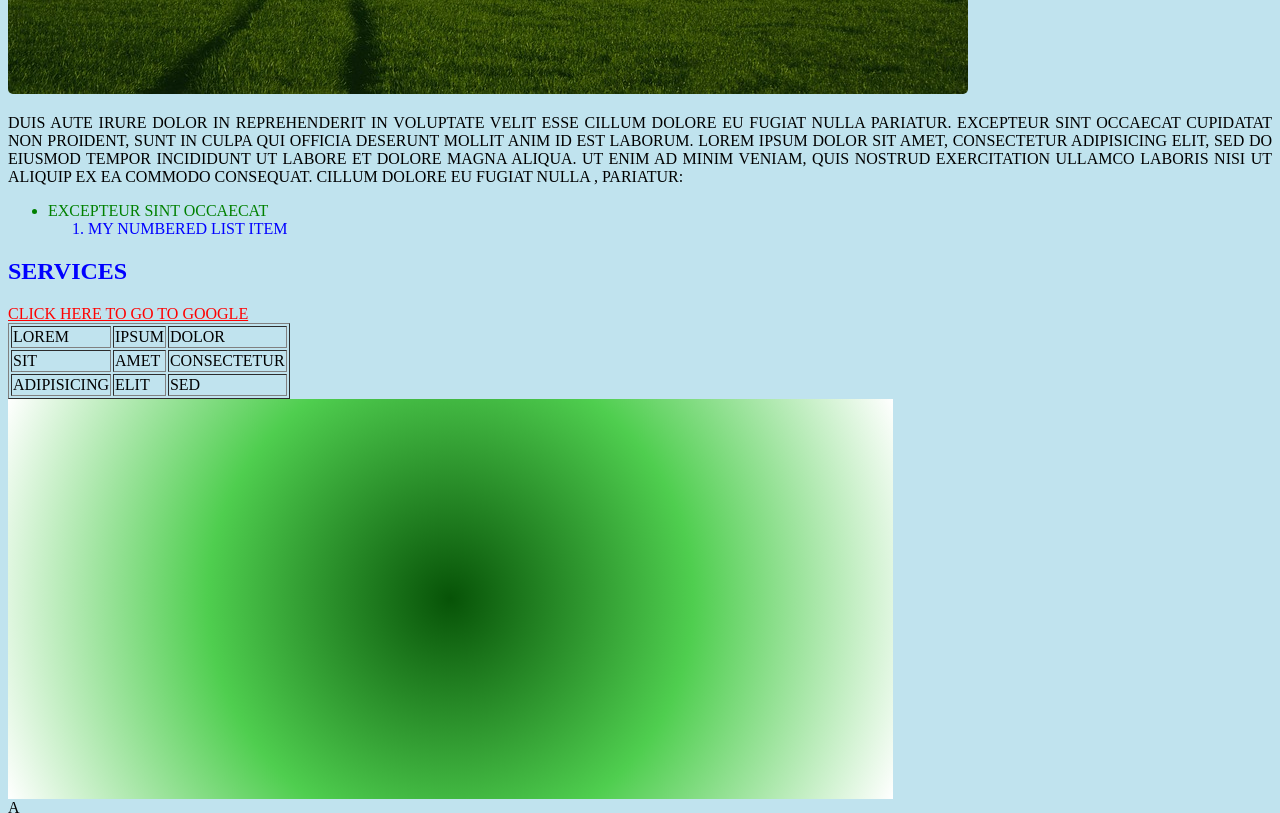
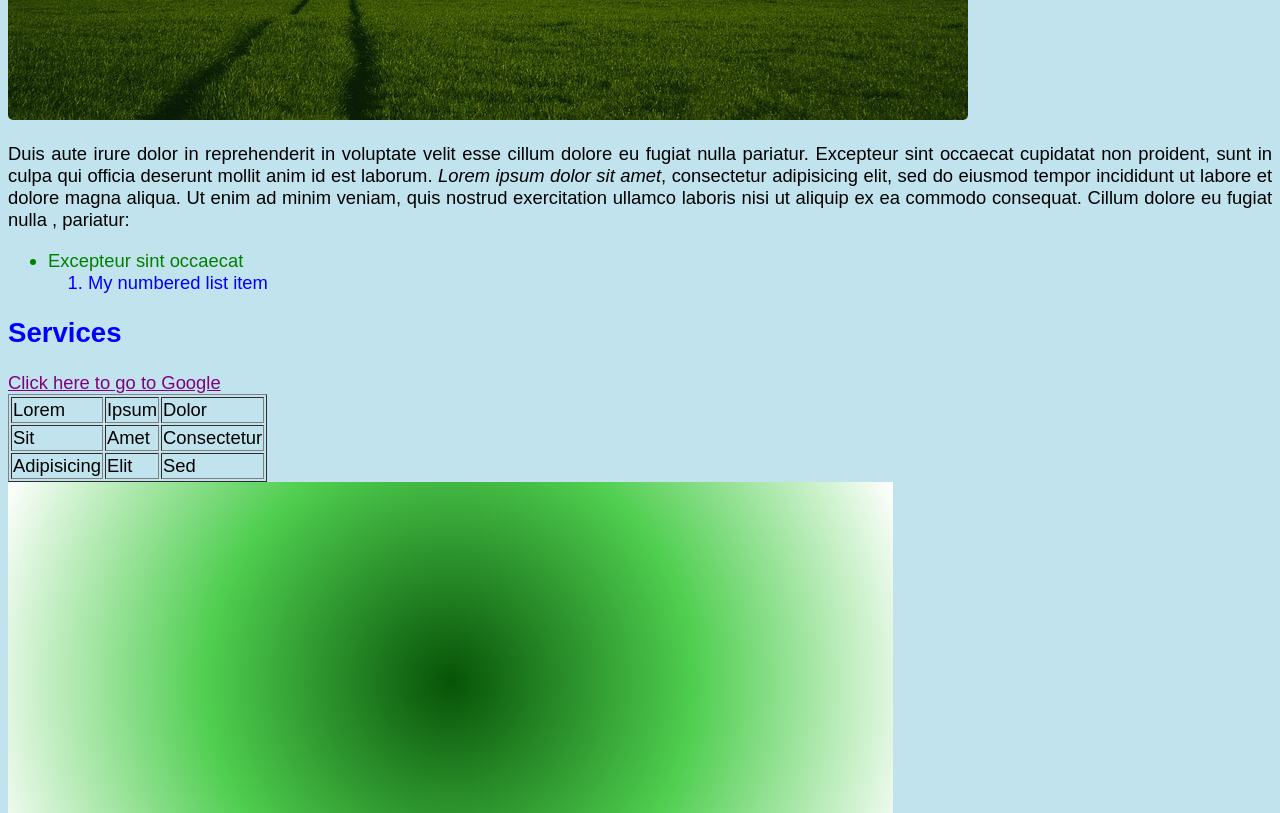
Before and after one commit to joyeuse-cloud/css-course, a plain HTML site: page index.html in a window 1280 px wide. Shown: the part 587-1400 px from the top of the page. Drawn offline with Linux system fonts and the light colour scheme; files that its build step writes are made by us from their sources; files whose address does not match are found by name.

Commit message:
text manipulation

```diff
--- a/style.css
+++ b/style.css
@@ -1,12 +1,15 @@
 body{
     background: rgb(192, 227, 238);
     text-align: justify;
-    text-transform: uppercase;
+    text-transform: none;
+    font-size: 1.15em;
+    font-family: "Arial",sans-serif;
 
 }
 
 #title{
     color: rgb(235, 118, 118);
+    font-weight: 800;
 }
 .subtitle{
     color: rgb(218, 147, 147);
@@ -58,4 +61,8 @@ h2[Class|=article-subtitle]{
 }
 .link{
     text-decoration: underline;
+    color: purple;
  }
+ .italics{
+     font-style: italic;
+ }
```
